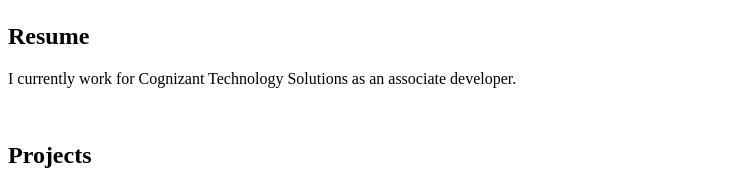
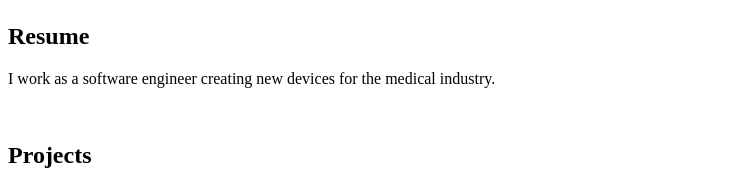
Before and after one commit to dwellis/PortfolioNg, an Angular app: page / in a window 1280 px wide. Shown: the part 176-346 px from the top of the page, without its empty margins (0-749 px from the left). Built offline with nearby package versions, Linux system fonts and the light colour scheme; what @angular/fire would draw is missing.

Commit message:
version 0.0.1
* updated current role description

```diff
--- a/package.json
+++ b/package.json
@@ -1,6 +1,6 @@
 {
-  "name": "portfolio-firebase",
-  "version": "0.0.0",
+  "name": "portfolio",
+  "version": "0.0.1",
   "scripts": {
     "ng": "ng",
     "start": "ng serve",
--- a/src/app/app.component.html
+++ b/src/app/app.component.html
@@ -3,7 +3,7 @@
 <p>Hi, I'm Derek Ellis. I am a software developer with an emphasis on Android development.</p>
 <br>
 <h2>Resume</h2>
-<p>I currently work for Cognizant Technology Solutions as an associate developer.</p>
+<p>I work as a software engineer creating new devices for the medical industry.</p>
 <br>
 <h2>Projects</h2>
 <h3>georegistry</h3>
```
